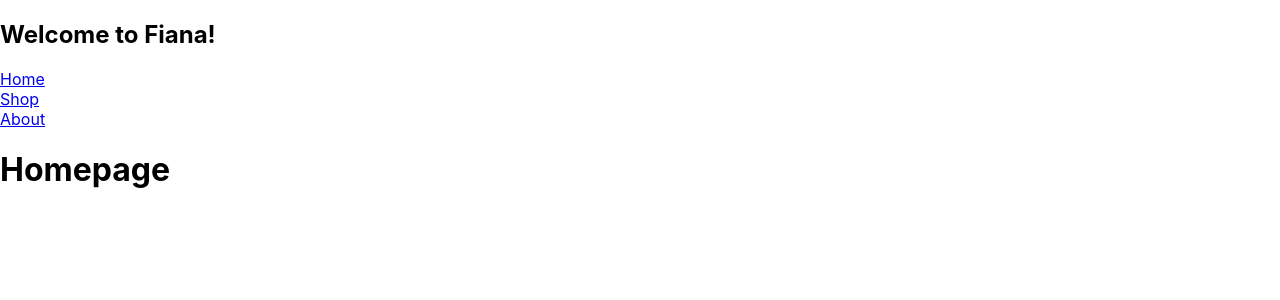
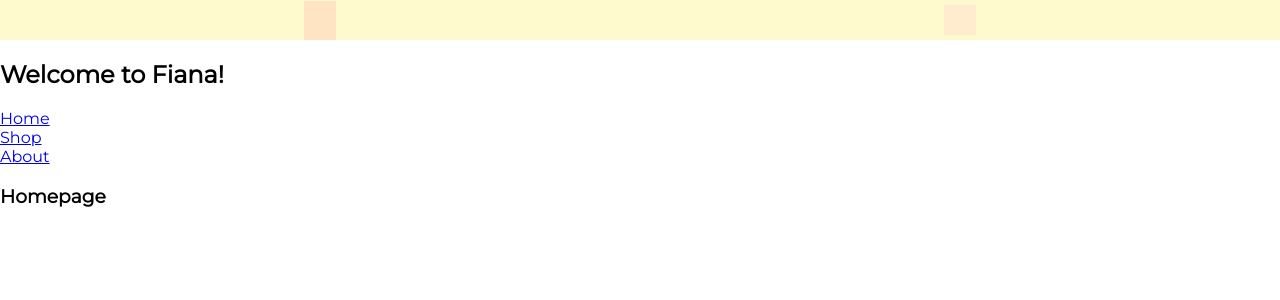
Before and after one commit to aisyafia/imageboard-server-practice, a React (Create React App) app: page / in a window 1280 px wide. Shown: the top 300 px of the page. Built offline with nearby package versions, Linux system fonts and the light colour scheme.

Commit message:
NavBar and style, fonts & icons

```diff
--- a/package.json
+++ b/package.json
@@ -8,6 +8,7 @@
     "@testing-library/user-event": "^13.5.0",
     "react": "^18.2.0",
     "react-dom": "^18.2.0",
+    "react-icons": "^4.6.0",
     "react-router-dom": "^6.4.3",
     "react-scripts": "5.0.1",
     "web-vitals": "^2.1.4"
--- a/public/index.html
+++ b/public/index.html
@@ -3,6 +3,12 @@
   <head>
     <meta charset="utf-8" />
     <link rel="icon" href="%PUBLIC_URL%/favicon.ico" />
+    <link rel="preconnect" href="https://fonts.googleapis.com" />
+    <link rel="preconnect" href="https://fonts.gstatic.com" crossorigin />
+    <link
+      href="https://fonts.googleapis.com/css2?family=Montserrat:ital,wght@0,400;1,100;1,300&family=Nunito+Sans:wght@200;300;400&family=Nunito:wght@300&display=swap"
+      rel="stylesheet"
+    />
     <meta name="viewport" content="width=device-width, initial-scale=1" />
     <meta name="theme-color" content="#000000" />
     <meta
--- a/src/App.js
+++ b/src/App.js
@@ -2,16 +2,24 @@
 // import "./App.css";
 import { Route, Routes, NavLink } from "react-router-dom";
 import { HomePage, ShopPage, ItemPage } from "./pages";
+import { NavBar } from "./components";
 
 function App() {
   return (
     <div>
+      <NavBar />
       <h2>Welcome to Fiana!</h2>
       <div>
         <NavLink to="/">Home</NavLink>
       </div>
       <div>
-        <NavLink to="/shop">Shop</NavLink>
+        <NavLink
+          to="/shop"
+          className="links"
+          style={({ isActive }) => (isActive ? { color: "white" } : undefined)}
+        >
+          Shop
+        </NavLink>
       </div>
       <div>
         <NavLink to="/details/:id">About</NavLink>
--- /dev/null
+++ b/src/components/NavBar.js
@@ -0,0 +1,10 @@
+const NavBar = ({ children }) => {
+  return (
+    <div class="navbar-container">
+      <div class="link-and-searchbox">{children}</div>
+      <div class="user-icons"></div>
+    </div>
+  );
+};
+
+export { NavBar };
--- /dev/null
+++ b/src/components/index.js
@@ -0,0 +1,2 @@
+import "./style.css";
+export * from "./NavBar";
--- /dev/null
+++ b/src/components/style.css
@@ -0,0 +1,31 @@
+.navbar-container {
+  width: 100%;
+  height: 40px;
+  background-color: lemonchiffon;
+  display: flex;
+  justify-content: space-evenly;
+}
+.link-and-searchbox {
+  display: flex;
+  justify-content: space-evenly;
+  align-items: center;
+  margin: auto;
+  min-width: none;
+  max-width: 1920px;
+  height: 39px;
+  padding-right: 16px;
+  padding-left: 16px;
+  background-color: bisque;
+}
+.user-icons {
+  display: flex;
+  align-items: center;
+  margin: auto;
+  min-width: none;
+  max-width: 200px;
+  padding-right: 16px;
+  padding-left: 16px;
+  box-sizing: border-box;
+  min-height: 30px;
+  background-color: blanchedalmond;
+}
--- a/src/index.css
+++ b/src/index.css
@@ -1,13 +1,17 @@
+@import url("https://fonts.googleapis.com/css2?family=Montserrat:ital,wght@0,400;1,100;1,300&family=Nunito+Sans:wght@200;300;400&family=Nunito:wght@300&display=swap");
+
 body {
   margin: 0;
-  font-family: -apple-system, BlinkMacSystemFont, 'Segoe UI', 'Roboto', 'Oxygen',
-    'Ubuntu', 'Cantarell', 'Fira Sans', 'Droid Sans', 'Helvetica Neue',
-    sans-serif;
+  /* font-family: -apple-system, BlinkMacSystemFont, "Segoe UI", "Roboto", "Oxygen",
+    "Ubuntu", "Cantarell", "Fira Sans", "Droid Sans", "Helvetica Neue",
+    sans-serif; */
+  font-family: "Montserrat", sans-serif;
+
   -webkit-font-smoothing: antialiased;
   -moz-osx-font-smoothing: grayscale;
 }
 
 code {
-  font-family: source-code-pro, Menlo, Monaco, Consolas, 'Courier New',
+  font-family: source-code-pro, Menlo, Monaco, Consolas, "Courier New",
     monospace;
 }
--- a/src/pages/Homepage.js
+++ b/src/pages/Homepage.js
@@ -1,7 +1,7 @@
 const HomePage = () => {
   return (
     <div>
-      <h1>Homepage</h1>
+      <h3>Homepage</h3>
     </div>
   );
 };
--- a/src/pages/ItemPage.js
+++ b/src/pages/ItemPage.js
@@ -1,7 +1,7 @@
 const ItemPage = () => {
   return (
     <div>
-      <h2>Item description:</h2>
+      <h3>Item description:</h3>
     </div>
   );
 };
--- a/src/pages/ShopPage.js
+++ b/src/pages/ShopPage.js
@@ -1,7 +1,7 @@
 const ShopPage = () => {
   return (
     <div>
-      <h1>Shop</h1>
+      <h3>Shop</h3>
     </div>
   );
 };
```
Also changed, not shown: 1 other file (tests, documents, lock files or other folders).
